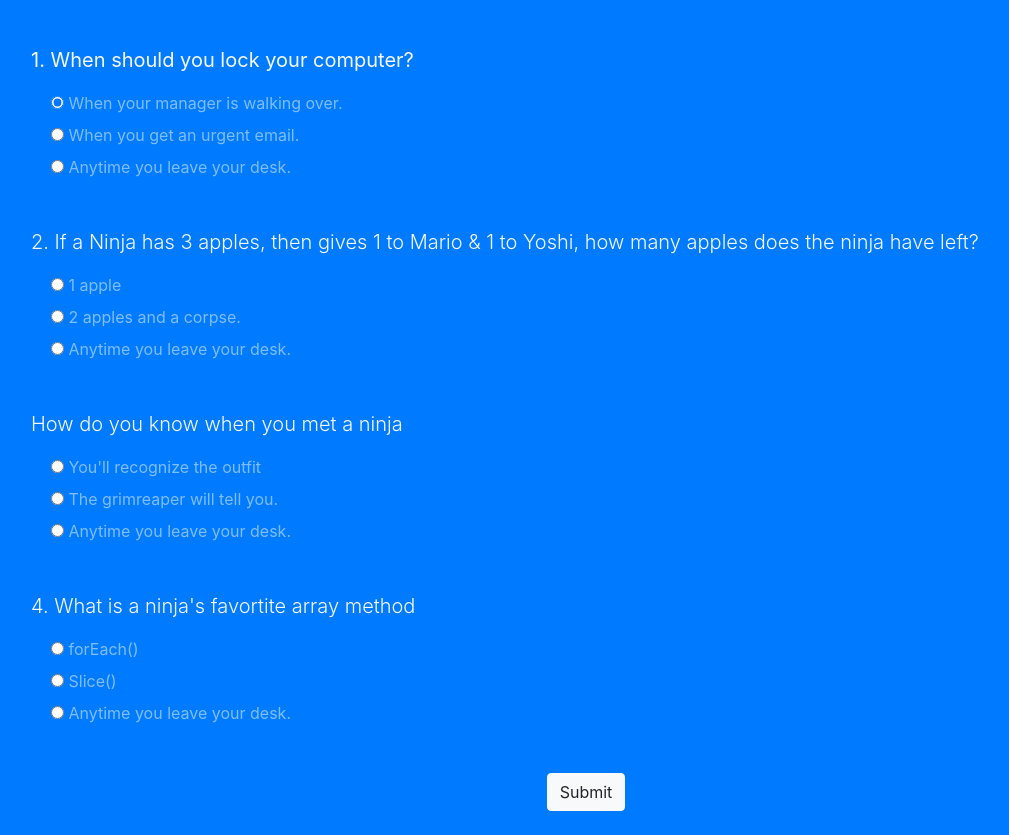
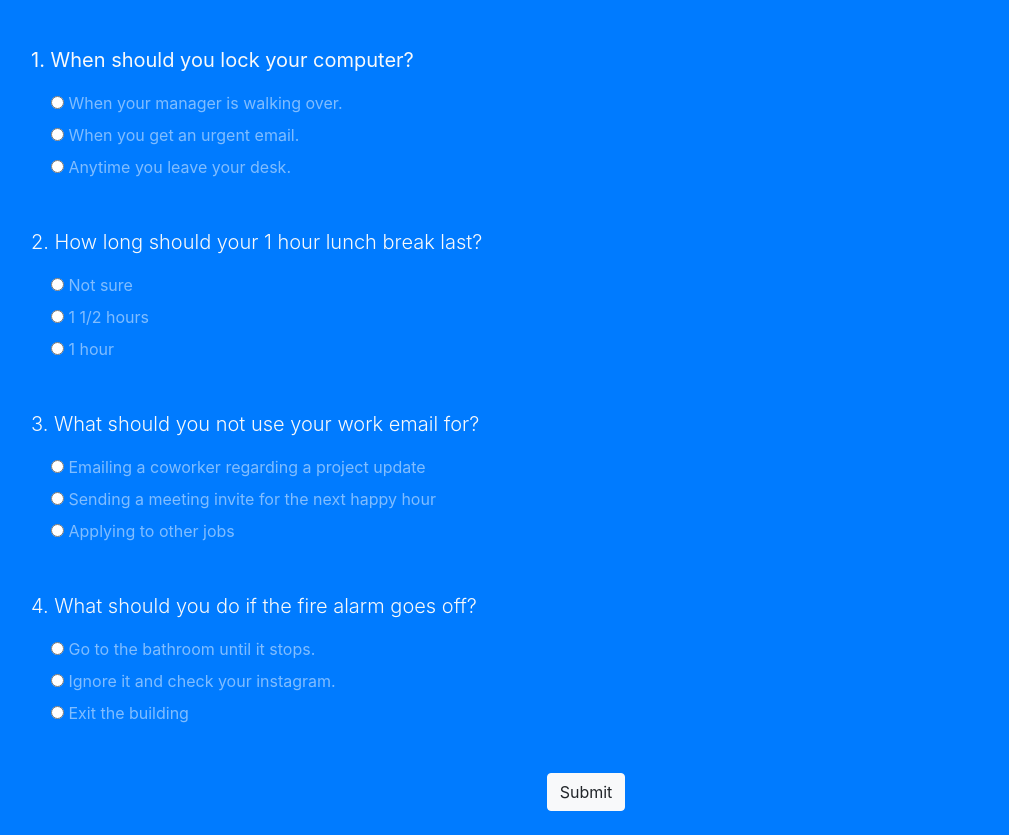
Before and after one commit to m1burkett/Simple-Quiz, a plain HTML site: page index.html in a window 1280 px wide. Shown: the part 280-1115 px from the top of the page, without its empty margins (54-1063 px from the left). Drawn offline with nearby package versions, Linux system fonts and the light colour scheme.

Commit message:
new html update

```diff
--- a/index.html
+++ b/index.html
@@ -44,7 +44,7 @@
               1. When should you lock your computer?
             </p>
             <div class="form-check my-2 text-white-50">
-              <input type="radio" name="q1" value="A" checked />
+              <input type="radio" name="q1" value="A" />
               <label class="form-check-label"
                 >When your manager is walking over.</label
               >
@@ -65,66 +65,63 @@
           <!-- //Question 2 -->
           <div class="my-5">
             <p class="lead font-weight-nomral">
-              2. If a Ninja has 3 apples, then gives 1 to Mario & 1 to Yoshi,
-              how many apples does the ninja have left?
+              2. How long should your 1 hour lunch break last?
             </p>
             <div class="form-check my-2 text-white-50">
               <input type="radio" name="q2" value="A" />
-              <label class="form-check-label">1 apple</label>
+              <label class="form-check-label">Not sure</label>
             </div>
             <div class="form-check my-2 text-white-50">
               <input type="radio" name="q2" value="B" />
-              <label class="form-check-label">2 apples and a corpse.</label>
+              <label class="form-check-label">1 1/2 hours</label>
             </div>
             <div class="form-check my-2 text-white-50">
               <input type="radio" name="q2" value="C" />
-              <label class="form-check-label"
-                >Anytime you leave your desk.</label
-              >
+              <label class="form-check-label">1 hour</label>
             </div>
           </div>
           <!-- Question 3 -->
           <div class="my-5">
             <p class="lead font-weight-nomral">
-              How do you know when you met a ninja
+              3. What should you not use your work email for?
             </p>
             <div class="form-check my-2 text-white-50">
               <input type="radio" name="q3" value="A" />
               <label class="form-check-label"
-                >You'll recognize the outfit</label
+                >Emailing a coworker regarding a project update</label
               >
             </div>
             <div class="form-check my-2 text-white-50">
               <input type="radio" name="q3" value="B" />
               <label class="form-check-label"
-                >The grimreaper will tell you.</label
+                >Sending a meeting invite for the next happy hour</label
               >
             </div>
             <div class="form-check my-2 text-white-50">
               <input type="radio" name="q3" value="C" />
-              <label class="form-check-label"
-                >Anytime you leave your desk.</label
-              >
+              <label class="form-check-label">Applying to other jobs</label>
             </div>
           </div>
           <!-- Question 4 -->
           <div class="my-5">
             <p class="lead font-weight-nomral">
-              4. What is a ninja's favortite array method
+              4. What should you do if the fire alarm goes off?
             </p>
             <div class="form-check my-2 text-white-50">
               <input type="radio" name="q4" value="A" />
-              <label class="form-check-label">forEach()</label>
+              <label class="form-check-label"
+                >Go to the bathroom until it stops.</label
+              >
             </div>
             <div class="form-check my-2 text-white-50">
               <input type="radio" name="q4" value="B" />
-              <label class="form-check-label">Slice()</label>
+              <label class="form-check-label"
+                >Ignore it and check your instagram.</label
+              >
             </div>
             <div class="form-check my-2 text-white-50">
               <input type="radio" name="q4" value="C" />
-              <label class="form-check-label"
-                >Anytime you leave your desk.</label
-              >
+              <label class="form-check-label">Exit the building</label>
             </div>
           </div>
           <div class="text-center">
```
